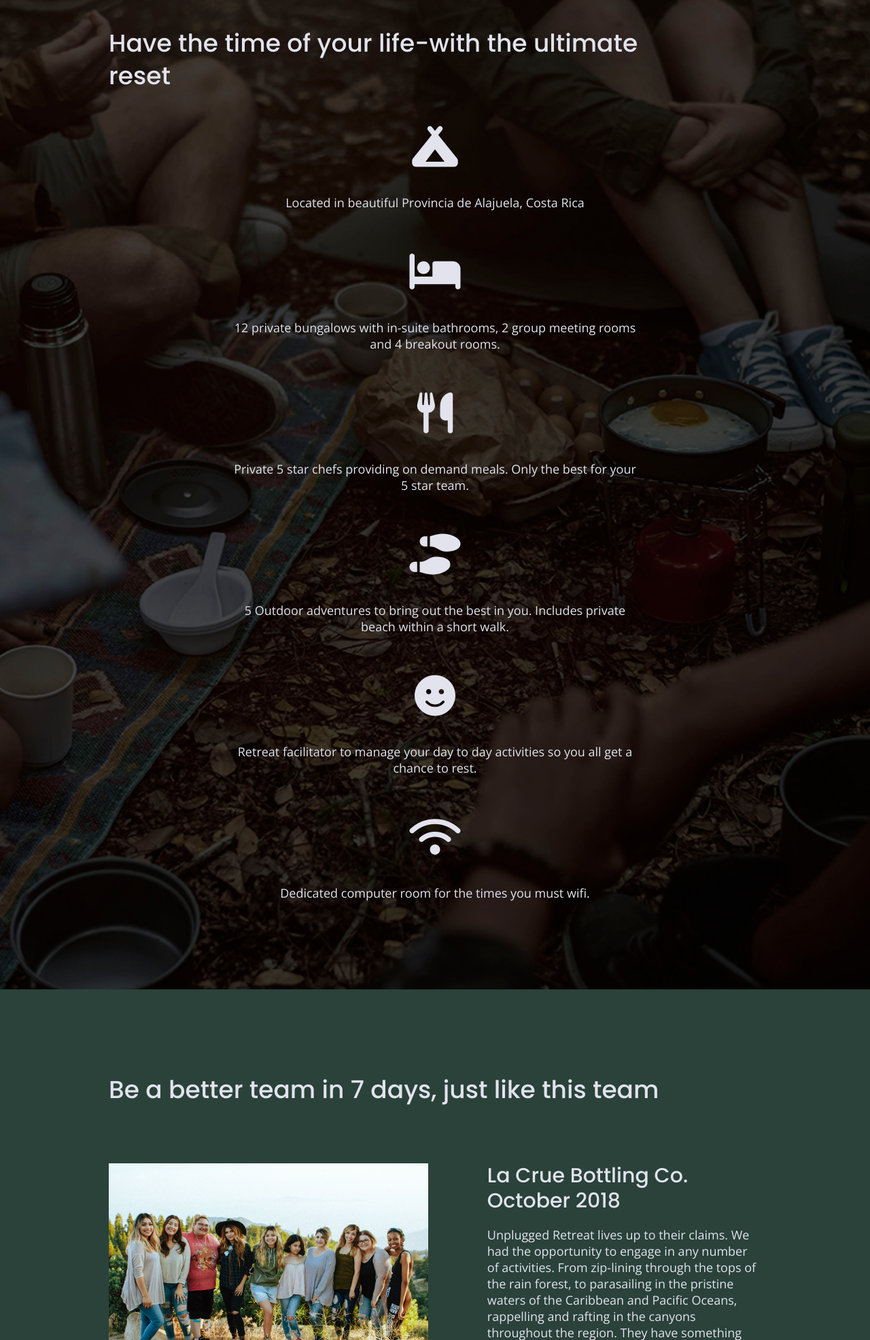
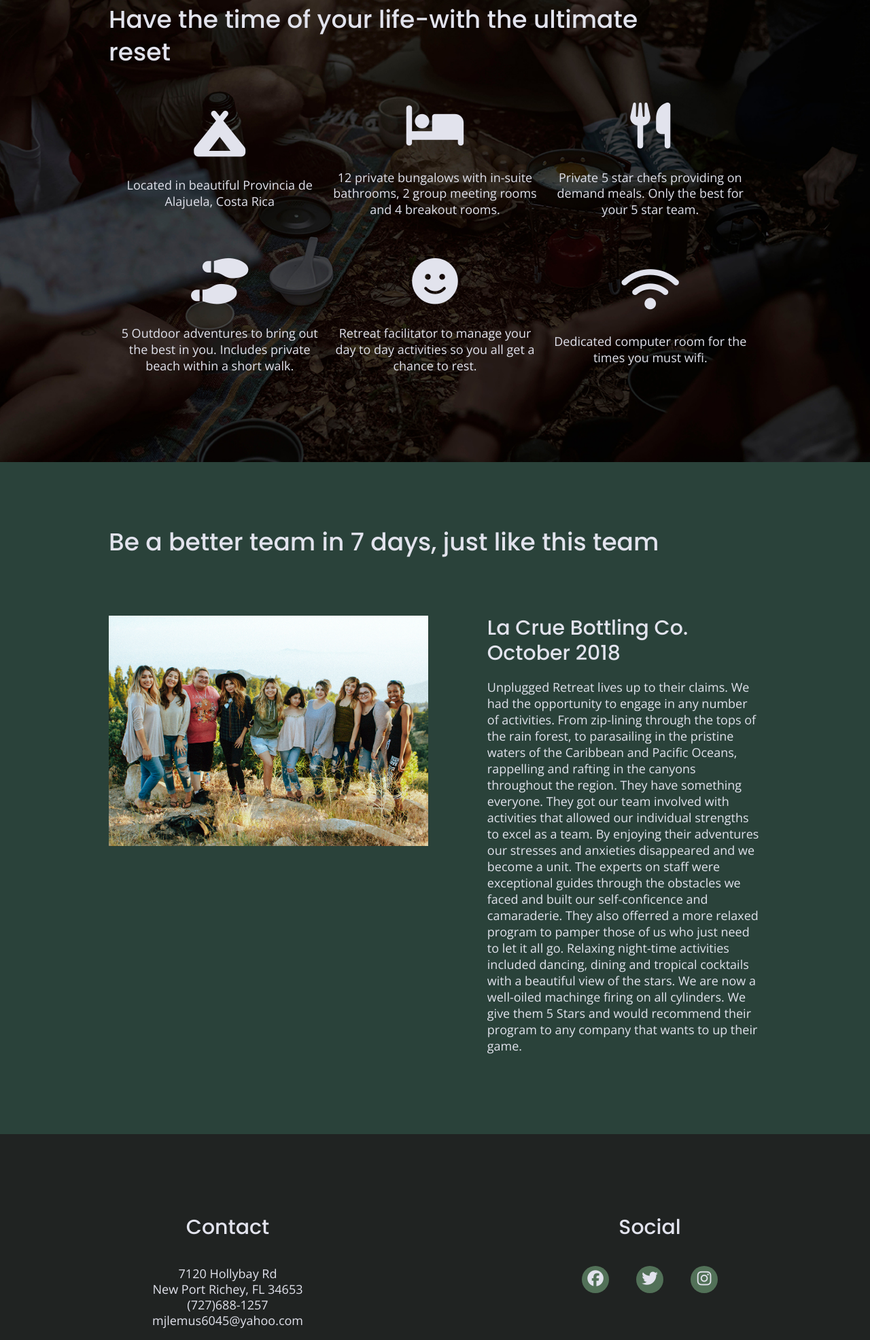
Before and after one commit to mjlemus6045/206-unplugged-retreat, a website built with Parcel: page index.html in a window 1280 px wide. Shown: the part 828-2800 px from the top of the page at 68% size. Built offline with nearby package versions, Linux system fonts and the light colour scheme.

Commit message:
Added iframes and icons to all pages

```diff
--- a/css/main.css
+++ b/css/main.css
@@ -98,16 +98,12 @@ body {
   text-align: left;
 	color: #e2e3ed;
 }
-img {
-  width: 100%;
-}
-figure {
-  margin: 0;
-}
 
 ul,
 ol {
   list-style: none;
+  margin: 0;
+  padding: 0;
 }
 
 a {
@@ -119,6 +115,7 @@ h2 {
   font-family: 'Poppins', sans-serif;
 	font-size: 1.875em;
   font-weight: 500;
+  margin: 0;
 }
 
 h3,
@@ -132,6 +129,12 @@ h4 {
 p {
   line-height: 1.285;
   font-size: .875em;
+}
+img {
+  width: 100%;
+}
+figure {
+  margin: 0;
 }
 
 address {
@@ -218,6 +221,13 @@ address {
     display: flex;
     justify-content: center;
     align-items: center;
+    background-color: #527158;
+    border-radius: 50%;
+    width: 40px;
+    height: 40px;
+  }
+  footer .social-icons p i {
+    font-size: 1.3125em;
   }
   footer .copyright {
     margin: 20px 0;
@@ -284,16 +294,8 @@ address {
     justify-content: center;
     flex-flow: row wrap;
     background-image: url('../img/rawpixel-800820-unsplash2.jpg');
-    background-repeat: no-repeat;
     background-size: cover;
     background-position: center;
-   }
-   .features i {
-     font-size: 3.75em;
-     margin-bottom: 40px;
-     display: flex;
-     justify-content: center;
-     align-items: center;
    }
    .features h2 {
      margin-bottom: 60px;
@@ -306,7 +308,11 @@ address {
     display: flex;
     justify-content: center;
     align-items: center;
-    flex-flow: column wrap;
+    flex-flow: row wrap;
+   }
+   .features i {
+     font-size: 3.75em;
+     margin-bottom: 40px;
    }
    .features p {
      text-align: center;
@@ -543,6 +549,7 @@ address {
   }
 
   /* Features */
+
   .features h2 {
     margin-bottom: 20px;
   }
@@ -555,6 +562,9 @@ address {
   }
   .features .features-items-description  {
     width: 62%;
+  }
+  .features i {
+    margin-bottom: 30px;
   }
 
   /* Reviews */
@@ -594,8 +604,9 @@ address {
     font-size: 1.5em;
     margin-bottom: 40px;
   }
-  .social-icons p {
-    padding-right: 20px;
+  footer .social-icons {
+    width: 12.5em;
+    justify-content: space-between;
   }
   footer p {
     line-height: 1.285;
@@ -617,6 +628,9 @@ address {
   }
   .mission-content p {
     width: 45%;
+  }
+  .map figure {
+    padding-bottom: 45.5%;
   }
   .contact-section .content-wrapper h2 {
     width: 80%;
@@ -711,9 +725,13 @@ footer h4 {
 }
 
 
+
 /* =======================================================================
     About Page
   ===================================================================== */
+  .map figure {
+    padding-bottom: 37.5%;
+  }
 
   .mission h2,
   .contact-section .content-wrapper h2 {
--- a/index.html
+++ b/index.html
@@ -69,33 +69,33 @@
             <h2>Have the time of your life-with the ultimate reset</h2>
             <div class="features-items">
                 <article>
-                  <i class="fas fa-campground"></i>
-                  <p class="fontawesom-icon"></p>
+                  <p class="fontawesom-icon">
+                  <i class="fas fa-campground"></i></p>
                 <p class="features-item-description">Located in beautiful Provincia de Alajuela, Costa Rica</p>
                 </article>
                 <article>
-                  <i class="fas fa-bed"></i>
-                  <p class="fontawesom-icon"></p>
+                  <p class="fontawesom-icon">
+                  <i class="fas fa-bed"></i></p>
                 <p class="features-item-description">12 private bungalows with in-suite bathrooms, 2 group meeting rooms and 4 breakout rooms.</p>
                 </article>
                 <article>
-                  <i class="fas fa-utensils"></i>
-                  <p class="fontawesom-icon"></p>
+                  <p class="fontawesom-icon">
+                  <i class="fas fa-utensils"></i></p>
                 <p class="features-item-description">Private 5 star chefs providing on demand meals. Only the best for your 5 star team.</p>
                 </article>
                 <article>
-                  <i class="fas fa-shoe-prints"></i>
-                  <p class="fontawesom-icon"></p>
+                  <p class="fontawesom-icon">
+                  <i class="fas fa-shoe-prints"></i></p>
                 <p class="features-item-description">5 Outdoor adventures to bring out the best in you. Includes private beach within a short walk.</p>
                 </article>
                 <article>
-                  <i class="fas fa-smile"></i>
-                  <p class="fontawesom-icon"></p>
+                  <p class="fontawesom-icon">
+                  <i class="fas fa-smile"></i></p>
                 <p class="features-item-description">Retreat facilitator to manage your day to day activities so you all get a chance to rest.</p>
                 </article>
                 <article>
-                  <i class="fas fa-wifi"></i>
-                  <p class="fontawesom-icon"></p>
+                  <p class="fontawesom-icon">
+                  <i class="fas fa-wifi"></i></p>
                 <p class="features-item-description">Dedicated computer room for the times you must wifi.</p>
                 </article>
             </div>
@@ -144,14 +144,14 @@
             <h4>Social</h4>
             <div class="social-icons">
                 <p>
-                  <a href="https://www.instagram.com/lemusjr.manuel/" target="_blank">
-                  <img src="img/instagram@2x.png.png" alt="instagram"/></a></p>
+                  <a href="https://www.instagram.com/lemusjr.manuel/" target="_blank"><i class="fab fa-facebook"></i></a>
+                </p>
                 <p>
-                  <a href="https://www.twitter.com/ManuelLemusJr1" target="_blank">
-                  <img src="img/twitter@2x.png.png" alt="twitter"/></a></p>
+                  <a href="https://www.twitter.com/ManuelLemusJr1" target="_blank"><i class="fab fa-twitter"></i></a>
+                </p>
                 <p>
-                  <a href="https://www.facebook.com/mjlemus6045" target="_blank">
-                  <img src="img/facebook@2x.png.png" alt="facebook"/></a></p>
+                  <a href="https://www.facebook.com/mjlemus6045" target="_blank"><i class="fab fa-instagram"></i></a>
+                </p>
             </div>
           </div>
         </div>
```
Also changed, not shown: about/index.html (+4 -3 lines), faq/index.html (+8 -7 lines).
